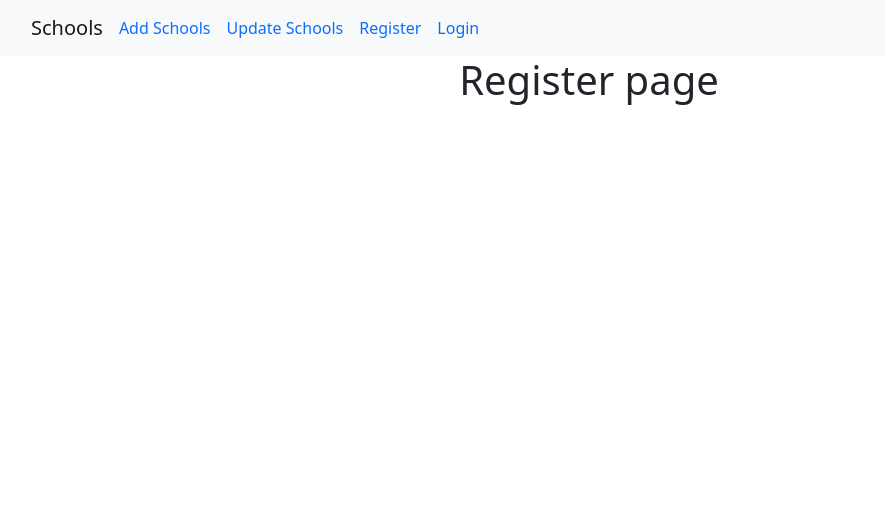
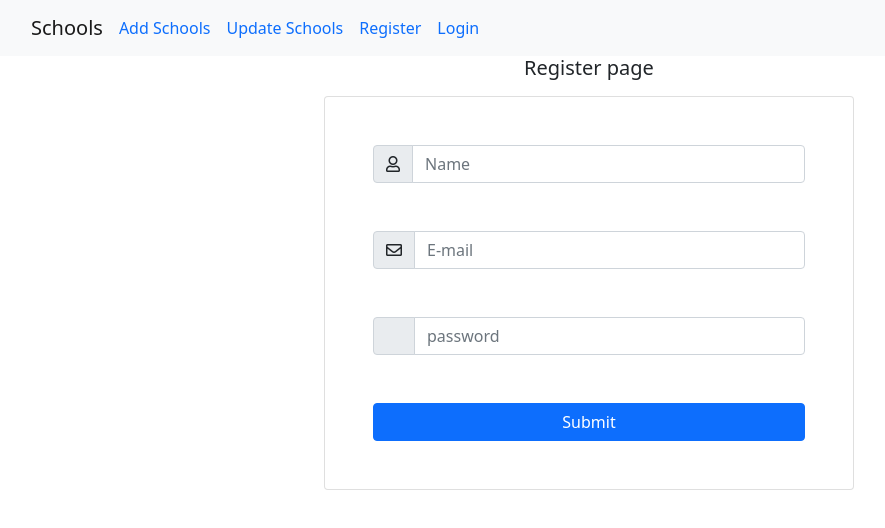
Before and after one commit to lanna-code00/assessment, a React (Create React App) app: page /register in a window 1280 px wide. Shown: the top 528 px of the page, without its empty margins (51-936 px from the left). Built offline with nearby package versions, Linux system fonts and the light colour scheme.

Commit message:
frontend login works good

```diff
--- a/public/index.html
+++ b/public/index.html
@@ -10,6 +10,7 @@
       content="Web site created using create-react-app"
     />
     <link rel="apple-touch-icon" href="%PUBLIC_URL%/logo192.png" />
+    <link rel="stylesheet" href="https://cdnjs.cloudflare.com/ajax/libs/font-awesome/5.15.4/css/all.min.css" integrity="sha512-1ycn6IcaQQ40/MKBW2W4Rhis/DbILU74C1vSrLJxCq57o941Ym01SwNsOMqvEBFlcgUa6xLiPY/NS5R+E6ztJQ==" crossorigin="anonymous" referrerpolicy="no-referrer" />
     <!--
       manifest.json provides metadata used when your web app is installed on a
       user's mobile device or desktop. See https://developers.google.com/web/fundamentals/web-app-manifest/
--- a/src/components/Register.js
+++ b/src/components/Register.js
@@ -1,8 +1,39 @@
+import {Button} from 'react-bootstrap';
+
 function Register()
 {
     return (
         <>
-            <h1>Register page</h1>
+            <h5>Register page</h5>
+
+            <div className="container">
+                <div className="row">
+                    <div className="col-md-6 mx-auto">
+
+                        <div className="card rounded m-2 p-5">
+
+                        <div className="input-group mb-5">
+                            <span className="input-group-text fa fa-user" id="basic-addon1"></span>
+                            <input type="text" className="form-control" placeholder="Name"/>
+                        </div>
+
+                        <div className="input-group mb-5">
+                            <span className="input-group-text fa fa-envelope" id="basic-addon1"></span>
+                            <input type="text" className="form-control" placeholder="E-mail"/>
+                        </div>
+
+                        <div className="input-group mb-5">
+                            <span className="input-group-text fa fa-unlock-alt" id="basic-addon1"></span>
+                            <input type="text" className="form-control" placeholder="password"/>
+                        </div>
+
+                        <Button className="btn btn-primary col-md-12">Submit</Button>
+                        </div>
+
+
+                    </div>
+                </div>
+            </div>
         </>
     )
 }
```
